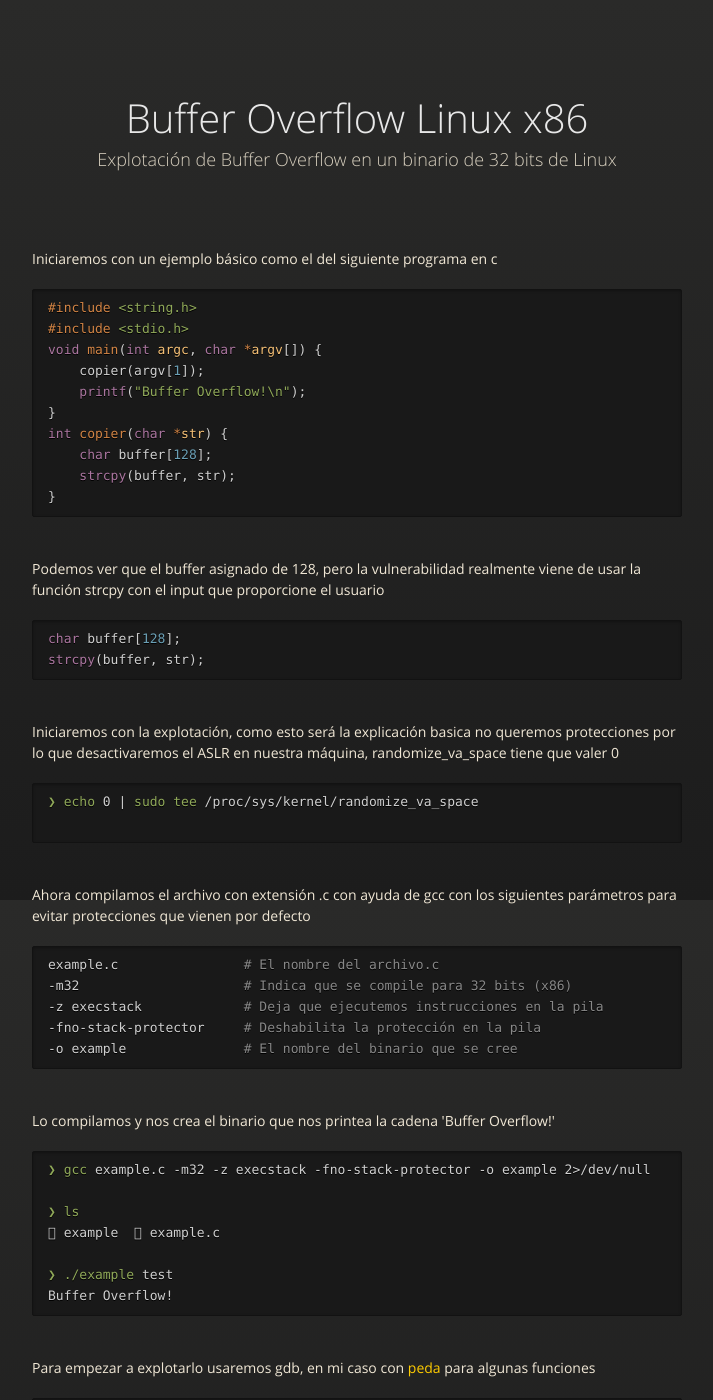
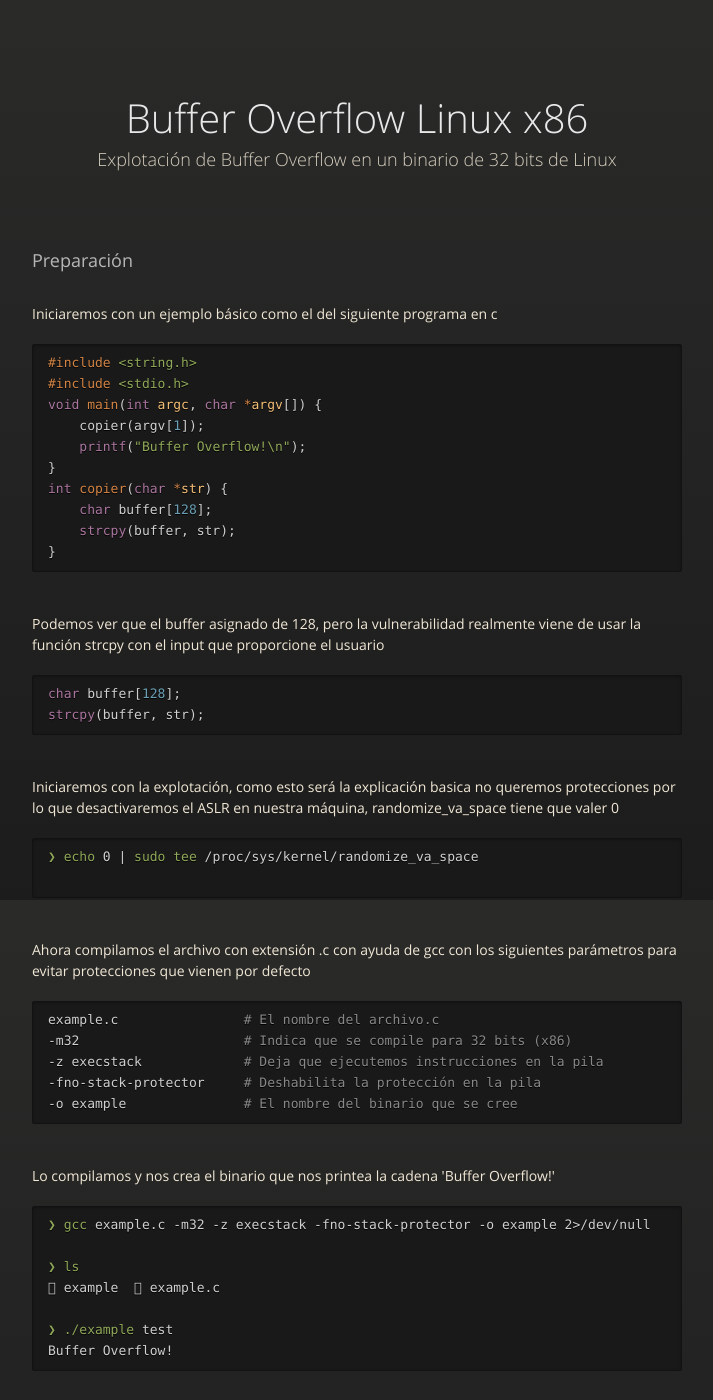
Before and after one commit to henryp911/gg-new.github.io, a Jekyll site: the page otros/bof_linux_x86/index.html, which Jekyll copies as it is, in a window 1280 px wide and 1400 px high. Shown: the whole window, without its empty margins (283-996 px from the left). Built offline with Jekyll 4.4.1, drawn with Linux system fonts in a browser that asks for light colours.

Commit message:
Update index.html

```diff
--- a/otros/bof_linux_x86/index.html
+++ b/otros/bof_linux_x86/index.html
@@ -39,6 +39,8 @@
           <h1>Buffer Overflow Linux x86</h1>
           <p>Explotación de Buffer Overflow en un binario de 32 bits de Linux</p>
         </div>
+
+ <div><strong><h3>Preparación</h3></strong></div><br>
 
 <div><p>Iniciaremos con un ejemplo básico como el del siguiente programa en c</p></div>
 <div class="language-python highlighter-rouge"><div class="highlight"><pre class="highlight">
```
Also changed, not shown: other parts of otros/bof_linux_x86/index.html (+2 -0 lines).
